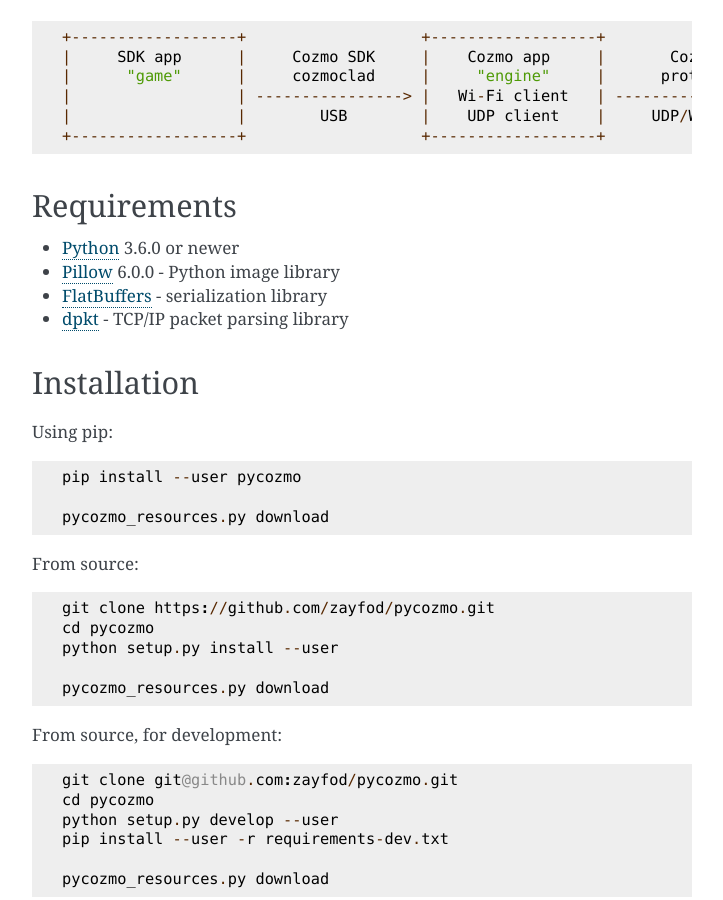
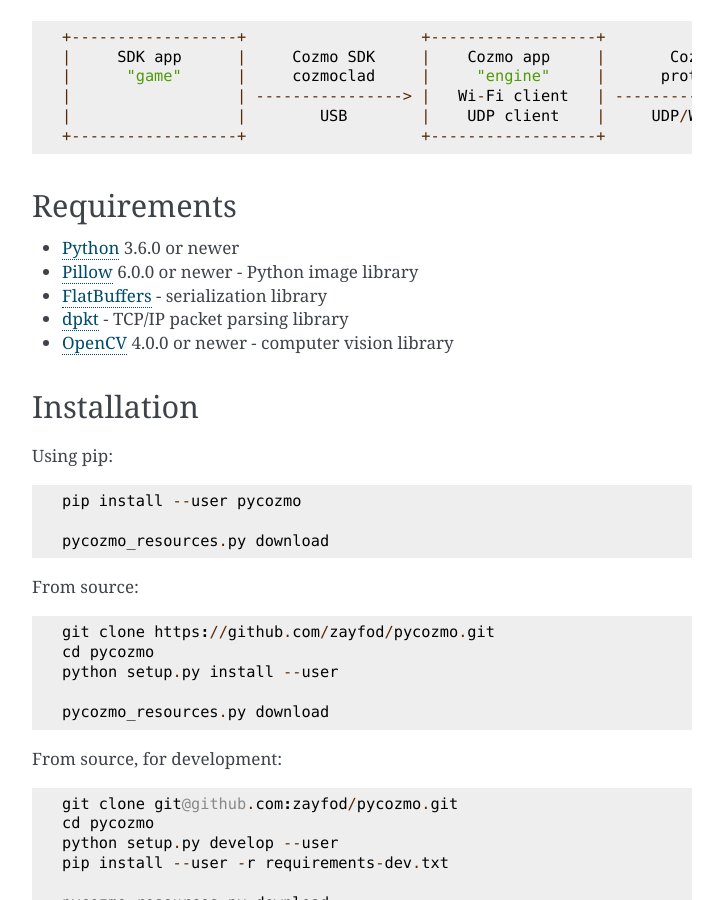
Before and after one commit to zayfod/pycozmo, a Sphinx documentation site: the page built from docs/source/overview.md, in a window 1280 px wide and 900 px high, scrolled down 1171 px. Shown: the whole window, without its empty margins (388-1111 px from the left). Built offline with Sphinx 7.4.7, drawn with Linux system fonts in a browser that asks for light colours.

Commit message:
Add opencv-python as requirement

```diff
--- a/docs/source/overview.md
+++ b/docs/source/overview.md
@@ -2,7 +2,7 @@
 Overview
 ========
 
-https://github.com/zayfod/pycozmo
+[https://github.com/zayfod/pycozmo](https://github.com/zayfod/pycozmo)
 
 `PyCozmo` is a pure-Python communication library, alternative SDK, and application for the
 [Cozmo robot](https://www.digitaldreamlabs.com/pages/cozmo) . It allows controlling a Cozmo robot directly, without
@@ -69,9 +69,10 @@
 ------------
 
 - [Python](https://www.python.org/downloads/) 3.6.0 or newer
-- [Pillow](https://github.com/python-pillow/Pillow) 6.0.0 - Python image library
+- [Pillow](https://github.com/python-pillow/Pillow) 6.0.0 or newer - Python image library
 - [FlatBuffers](https://github.com/google/flatbuffers) - serialization library
 - [dpkt](https://github.com/kbandla/dpkt) - TCP/IP packet parsing library
+- [OpenCV](https://opencv.org/) 4.0.0 or newer - computer vision library
 
 
 Installation
--- a/requirements.txt
+++ b/requirements.txt
@@ -3,3 +3,4 @@
 numpy
 Pillow>=6.0.0
 flatbuffers
+opencv-python>=4.0.0
--- a/setup.py
+++ b/setup.py
@@ -43,7 +43,7 @@
     author_email="zayfod@gmail.com",
     url="https://github.com/zayfod/pycozmo/",
     python_requires=">=3.6.0",
-    install_requires=["dpkt", "numpy", "Pillow>=6.0.0", "flatbuffers"],
+    install_requires=["dpkt", "numpy", "Pillow>=6.0.0", "flatbuffers", "opencv-python>=4.0.0"],
     keywords=["ddl", "anki", "cozmo", "robot", "robotics"],
     classifiers=[
         "Development Status :: 4 - Beta",
```
Also changed, not shown: README.md (+2 -1 lines).
